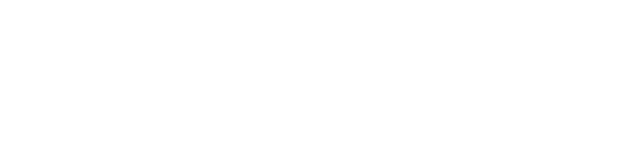
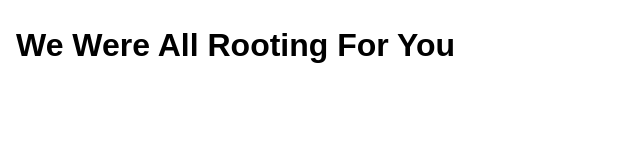
Before and after one commit to TreJpg/In-Class-Exercise-2, a plain HTML site: page index.html in a window 1280 px wide. Shown: the whole page, without its empty margins (0-640 px from the left). Drawn offline with Linux system fonts and the light colour scheme.

Commit message:
Update index.html

```diff
--- a/index.html
+++ b/index.html
@@ -3,8 +3,8 @@
   <head>
     <link rel="stylesheet" href="style.css" />
   </head>
+  <h1>We Were All Rooting For You</h1>
   <body>
-    <!--Put your rant text between the body opening and closing tags-->
 
   </body>
 </html>
```
